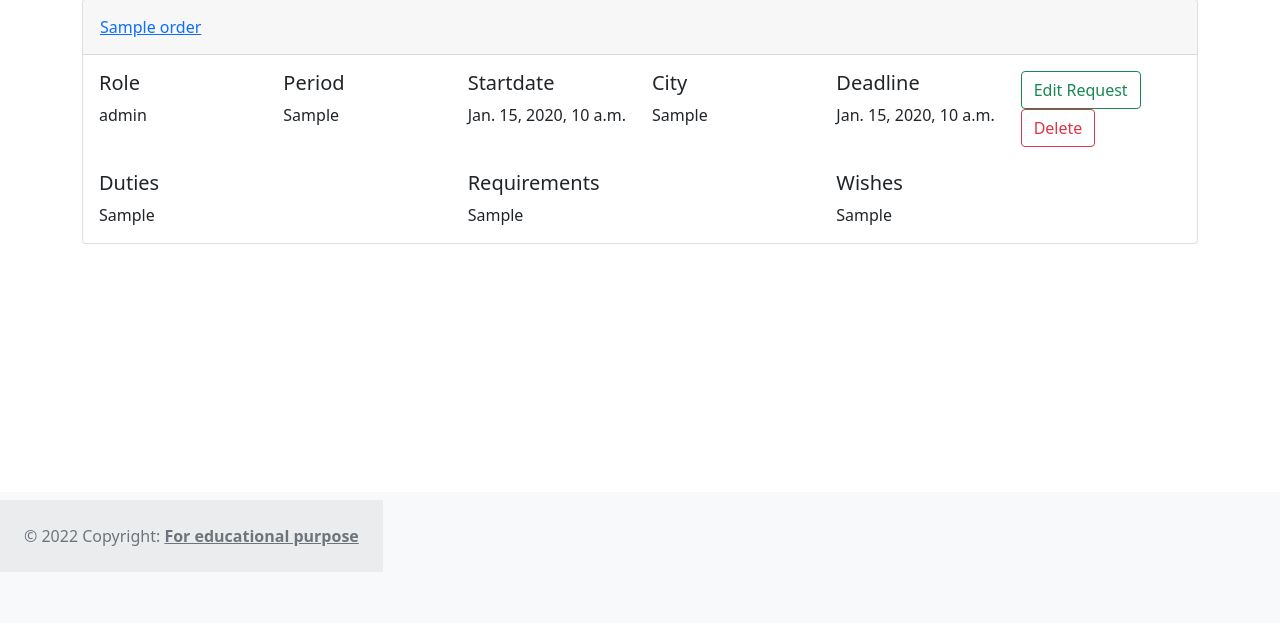
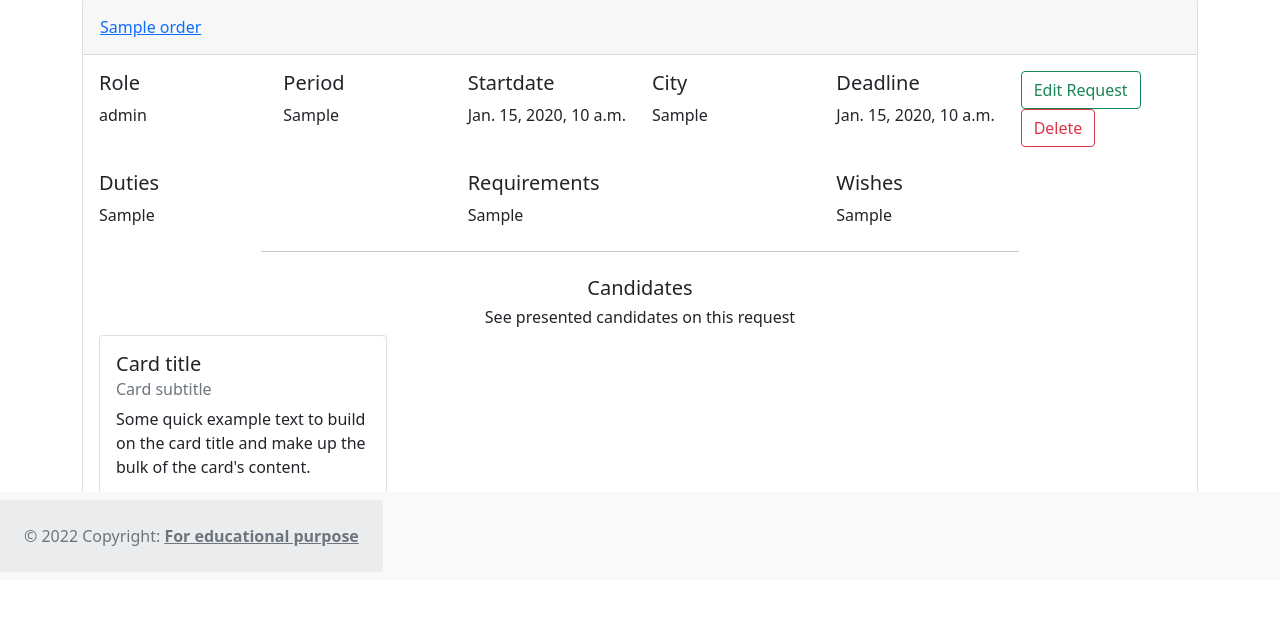
Before and after one commit to williamtyn/jobin, a Django app: page /user_orderlist in a window 1280 px wide. Shown: the part 220-843 px from the top of the page. Before the commit the page ends 792 px from the top, so only its background shows below. Run offline with Django 3.2, Linux system fonts and the light colour scheme; a user stored in the database is signed in; tables that the repository leaves empty hold one stand-in row (values such as "Sample post"); parts of the project's set-up code (start-up, migrations or seed data) failed here and were passed over; some libraries are stand-ins or nearby versions.

Commit message:
add base template for new candidates

```diff
--- a/templates/orderlist.html
+++ b/templates/orderlist.html
@@ -52,7 +52,7 @@
                         {{ order.deadline }}
                     </div>
                     <div class="col-2">
-                        <button type="button" class="btn btn-outline-success">Send Candidate</button>
+                        <a href="{% url 'new-candidate' %}"><button class="btn btn-success">Send Candidate</button></a>
                     </div>
                     </div>
                     <br>
--- a/templates/user_orderlist.html
+++ b/templates/user_orderlist.html
@@ -73,6 +73,30 @@
                     {{ order.wishes }}
                 </div>
               </div>
+              <br>
+              <hr class="dividerline">
+              <br>
+              <!-- Showing each candidate presented from Partner -->
+              <div class="row">
+                <div class="col-12 text-center">
+                    <h5>Candidates</h5>
+                    <h6>See presented candidates on this request</h6>
+                </div>
+              </div>
+              <div class="row">
+                <div class="col-4">
+                    <div class="card" style="width: 18rem;">
+                        <div class="card-body">
+                          <h5 class="card-title">Card title</h5>
+                          <h6 class="card-subtitle mb-2 text-muted">Card subtitle</h6>
+                          <p class="card-text">Some quick example text to build on the card title and make up the bulk of the card's content.</p>
+                          <a href="#" class="card-link">Card link</a>
+                          <a href="#" class="card-link">Another link</a>
+                        </div>
+                      </div>
+                </div>
+              </div>
+              </div>
           </div>
           </div>
       </div>
```
Lines whose indentation alone changed are shown as unchanged.
